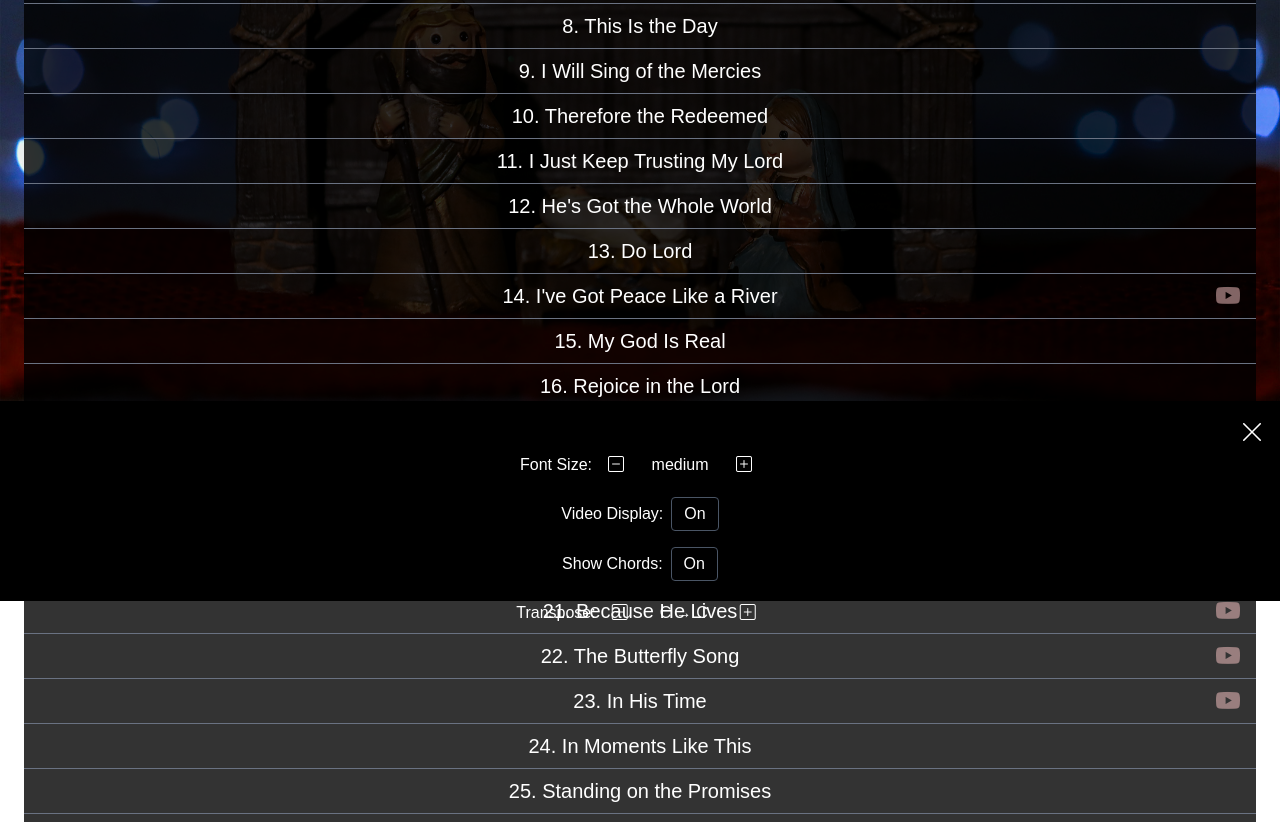
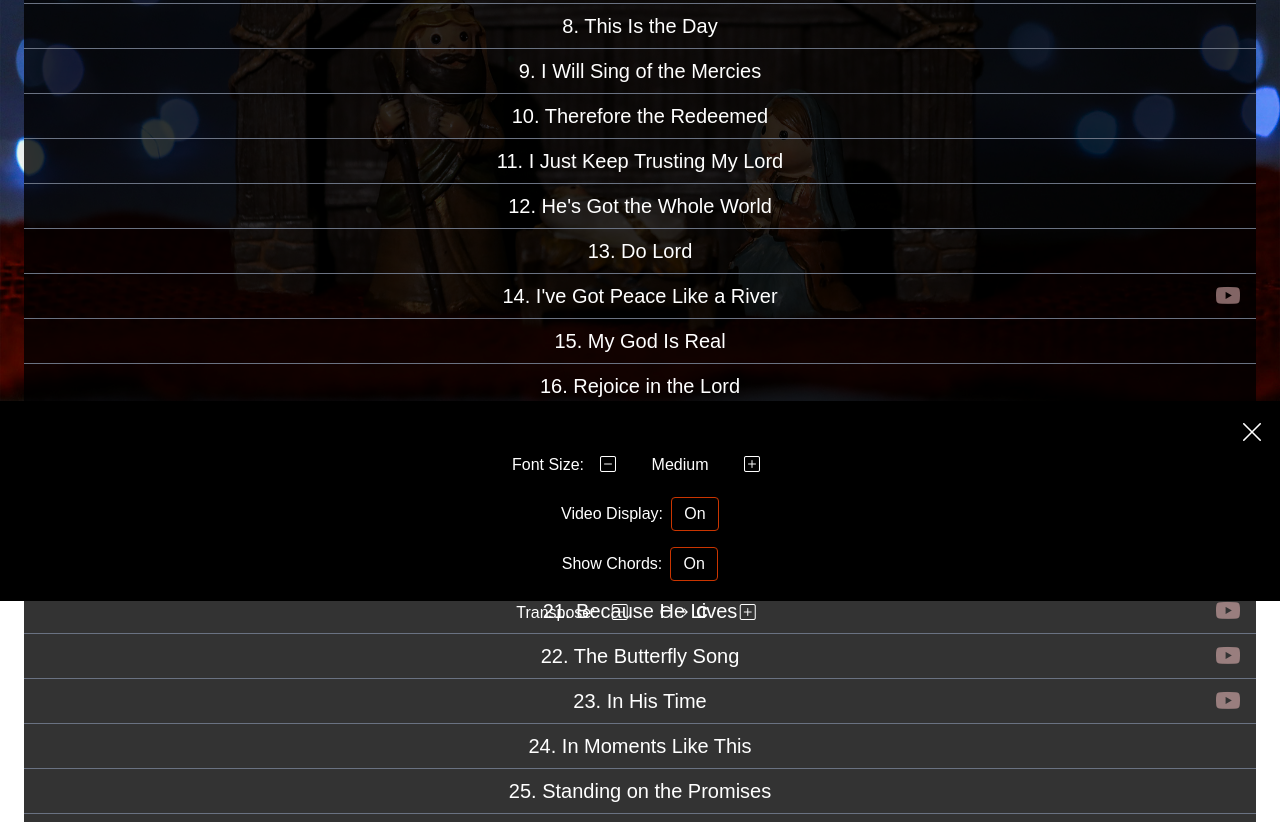
Before and after one commit to Hanny658/cgsongbook, a Next.js app: page / in a window 1280 px wide. Shown: the part 399-1221 px from the top of the page. Built offline with nearby package versions, Linux system fonts and the light colour scheme.

Commit message:
Beautify Setting panel

```diff
--- a/src/app/configs/settings-button.tsx
+++ b/src/app/configs/settings-button.tsx
@@ -5,6 +5,7 @@ import React, { useState } from 'react'
 import { useConfig, FontSize } from './settings'
 
 const FONT_SIZES: FontSize[] = ['small', 'medium', 'large', 'extra-large']
+const fontsizeDisplay = {'small': "Small", 'medium': "Medium", 'large': "Large", 'extra-large': "Extra Large"}
 
 export default function SettingsButton() {
     const [isOpen, setIsOpen] = useState(false)
@@ -80,7 +81,7 @@ export default function SettingsButton() {
                             >
                                 <i className="bi bi-dash-square"></i>
                             </button>
-                            <span className="min-w-[5rem] text-center">{fontSize}</span>
+                            <span className="min-w-[6rem] text-center">{fontsizeDisplay[fontSize]}</span>
                             <button
                                 onClick={() => setFontSize(nextFont)}
                                 className="px-2 py-1 bg-transparent"
@@ -94,7 +95,7 @@ export default function SettingsButton() {
                             <span>Video Display:</span>
                             <button
                                 onClick={toggleVideoDisplay}
-                                className="px-3 py-1 border border-gray-600 rounded"
+                                className={`px-3 py-1 border rounded min-w-[3rem] ${videoDisplay ? 'border-orange-700' : 'border-gray-600'}`}
                             >
                                 {videoDisplay ? 'On' : 'Off'}
                             </button>
@@ -105,7 +106,7 @@ export default function SettingsButton() {
                             <span>Show Chords:</span>
                             <button
                                 onClick={toggleShowChords}
-                                className="px-3 py-1 border border-gray-600 rounded"
+                                className={`px-3 py-1 border rounded min-w-[3rem] ${showChords ? 'border-orange-700' : 'border-gray-600'}`}
                             >
                                 {showChords ? 'On' : 'Off'}
                             </button>
@@ -120,7 +121,9 @@ export default function SettingsButton() {
                             >
                                 <i className="bi bi-dash-square"></i>
                             </button>
-                            <span className="min-w-[5rem] text-center">C → {transposeChord('C', transposeChords)}</span>
+                            <span className="min-w-[5rem] text-center">
+                                C <i className="bi bi-arrow-right-short"></i> <b className={transposeChords == 0 ? '' : 'text-blue-400'}>{transposeChord('C', transposeChords)}</b>
+                            </span>
                             <button
                                 onClick={incrementTranspose}
                                 className="px-2 py-1 bg-transparent"
```
